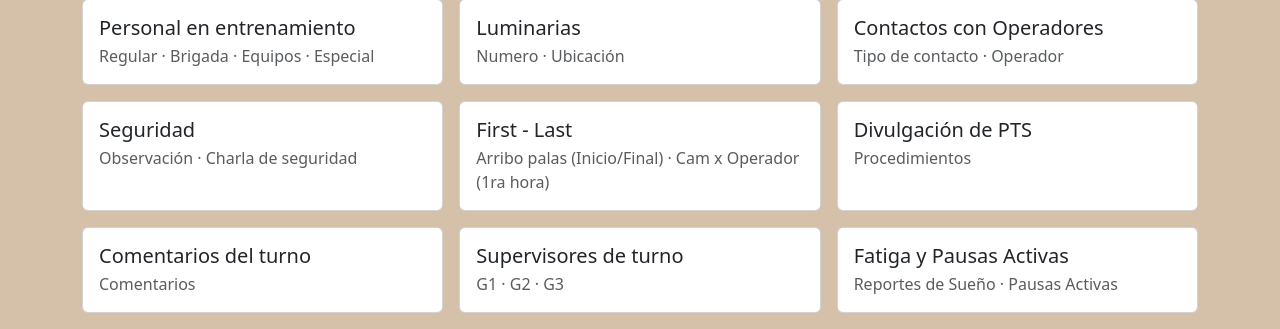
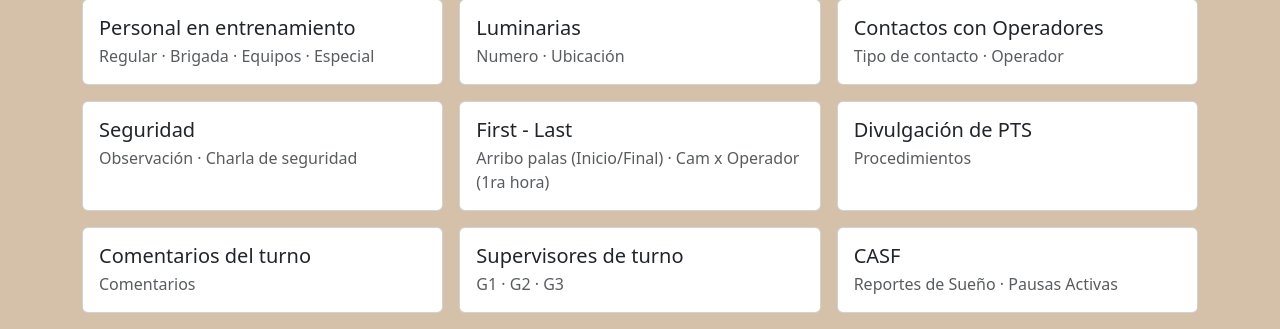
Before and after one commit to pechi415/rct-app, a Flask app: template templates/reporte_inicio.html in a window 1280 px wide. Shown: the part 557-886 px from the top of the page. Run offline with Flask 3, Linux system fonts and the light colour scheme; the template is opened without the code that fills it, so the values that code supplies are empty; some libraries are stand-ins or nearby versions.

Commit message:
Renombrado 'Fatiga y Pausas Activas' a 'CASF' en template reporte_inicio

```diff
--- a/templates/reporte_inicio.html
+++ b/templates/reporte_inicio.html
@@ -178,7 +178,7 @@
   <div class="col-12 col-md-6 col-lg-4">
     <a class="card card-seccion h-100 text-decoration-none" href="/reportes/{{ r.id }}/fatiga">
       <div class="card-body">
-        <div class="card-title h5 mb-1">Fatiga y Pausas Activas</div>
+        <div class="card-title h5 mb-1">CASF</div>
         <div class="text-muted">Reportes de Sueño · Pausas Activas</div>
       </div>
     </a>
```
